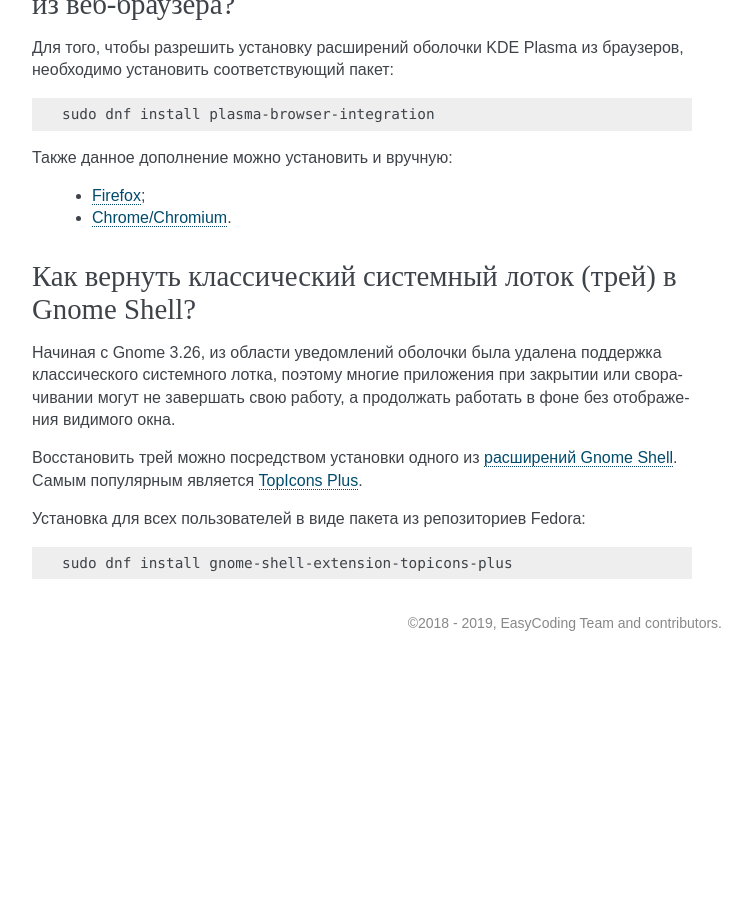
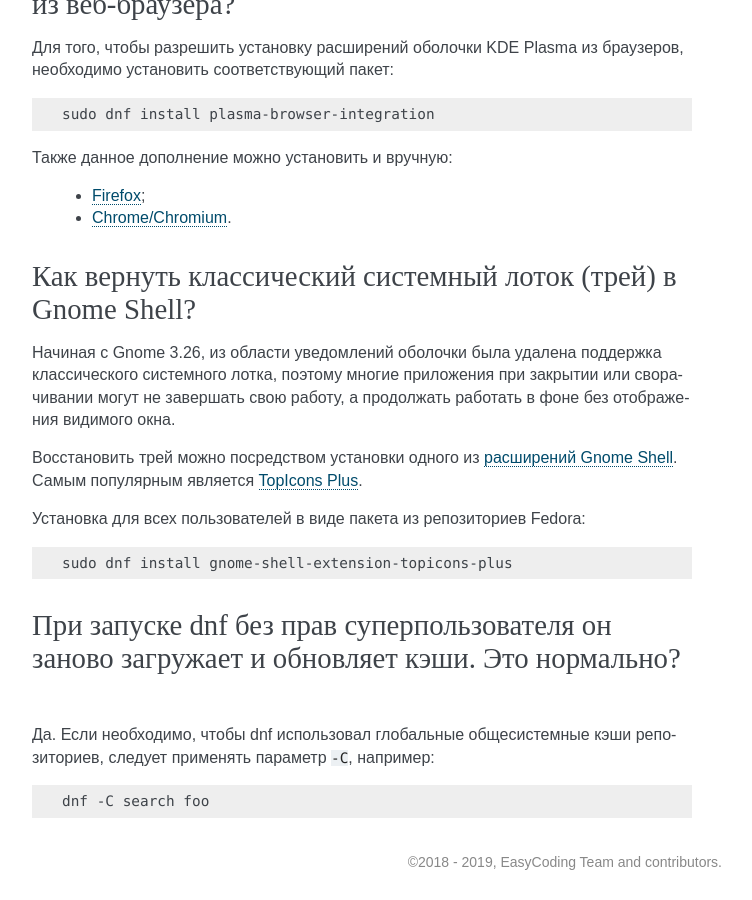
Before and after one commit to RussianFedora/FAQ, a Sphinx documentation site: the page built from source/package-manager.rst, in a window 1280 px wide and 900 px high, scrolled down 13919 px. Shown: the whole window, without its empty margins (388-1140 px from the left). Built offline with Sphinx 7.4.7, drawn with Linux system fonts in a browser that asks for light colours; before the commit the page ends 14580 px from its top, so only the background shows below that; some of the changed text lies outside the part shown.

Commit message:
Added question about dnf caches and using system-wide with -C command-line option.

```diff
--- a/source/package-manager.rst
+++ b/source/package-manager.rst
@@ -824,3 +824,15 @@ Java 11:
 .. code-block:: bash
 
     sudo dnf install gnome-shell-extension-topicons-plus
+
+.. index:: dnf, user
+.. _dnf-user:
+
+При запуске dnf без прав суперпользователя он заново загружает и обновляет кэши. Это нормально?
+==================================================================================================
+
+Да. Если необходимо, чтобы dnf использовал глобальные общесистемные кэши репозиториев, следует применять параметр ``-C``, например:
+
+.. code-block:: bash
+
+    dnf -C search foo
```
